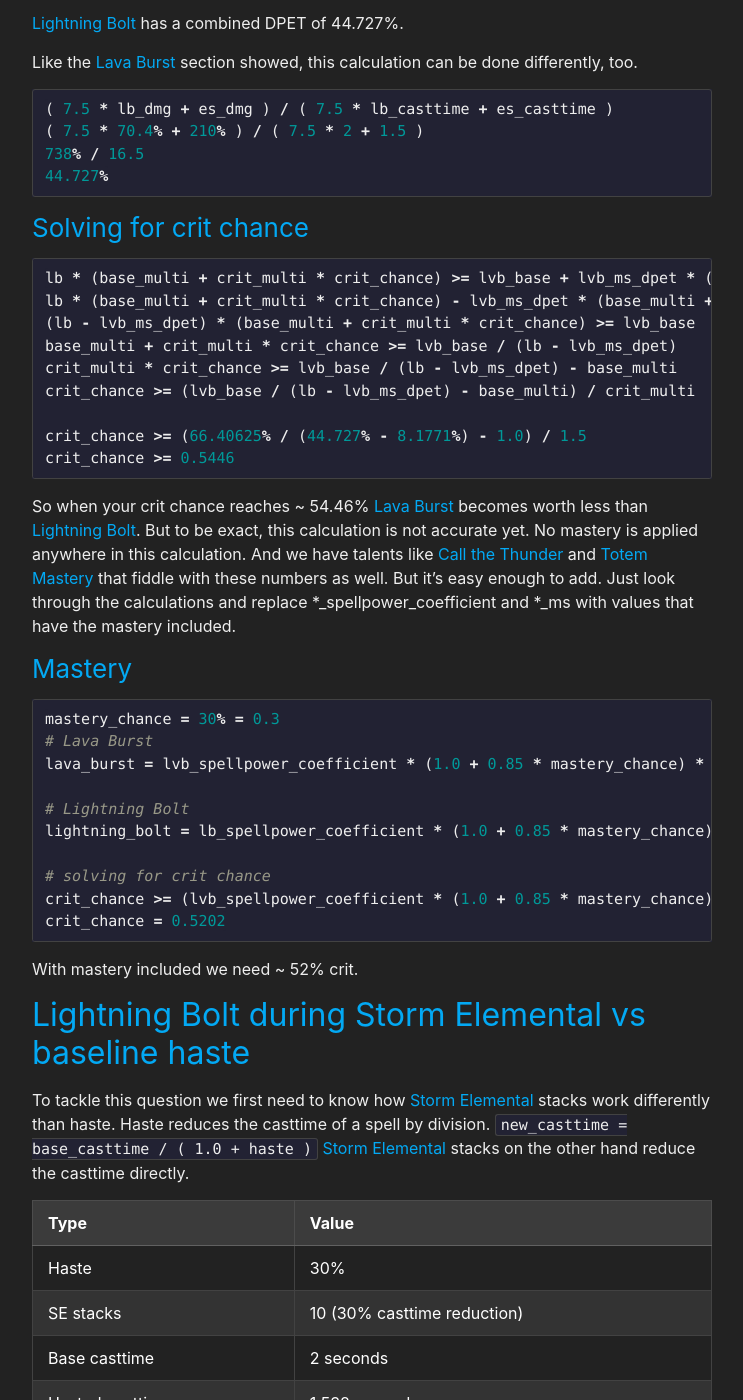
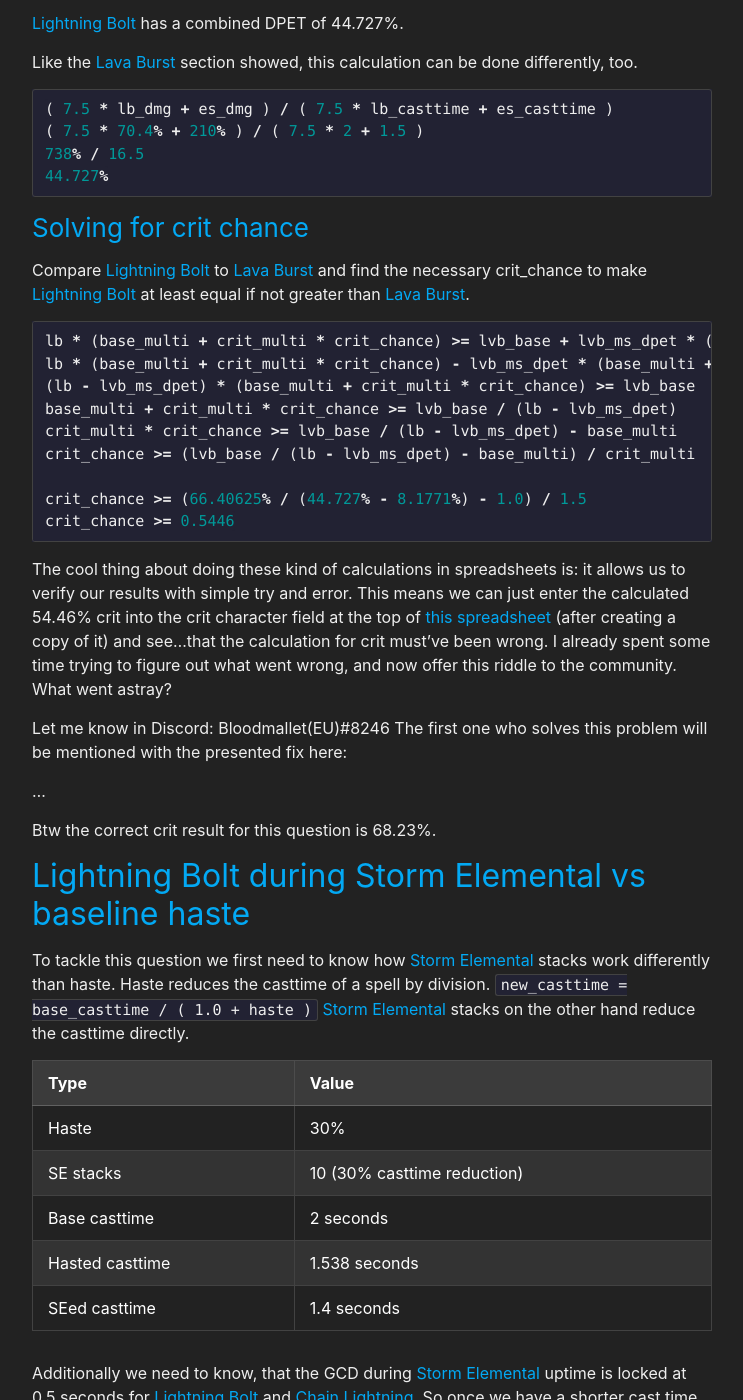
Before and after one commit to stormearthandlava/stormearthandlava.github.io, a Jekyll site: the page built from blog/_posts/2018-12-27-spell-comparisons.md, in a window 1280 px wide and 1400 px high, scrolled down 2603 px. Shown: the whole window, without its empty margins (268-1011 px from the left). Built offline with Jekyll 4.4.1, drawn with Linux system fonts in a browser that asks for light colours; a script that is not in the unit is left out; some of the changed text lies outside the part shown.

Commit message:
delete mastery section, show wrong crit calc, add spreadsheets

````diff
--- a/blog/_posts/2018-12-27-spell-comparisons.md
+++ b/blog/_posts/2018-12-27-spell-comparisons.md
@@ -134,6 +134,8 @@ Like the {{ site.data.spell.lvb }} section showed, this calculation can be done
 
 ### Solving for crit chance
 
+Compare {{ site.data.spell.lb }} to {{ site.data.spell.lvb }} and find the necessary crit_chance to make {{ site.data.spell.lb }} at least equal if not greater than {{ site.data.spell.lvb }}.
+
 ```python
 lb * (base_multi + crit_multi * crit_chance) >= lvb_base + lvb_ms_dpet * (base_multi + crit_multi * crit_chance)
 lb * (base_multi + crit_multi * crit_chance) - lvb_ms_dpet * (base_multi + crit_multi * crit_chance) >= lvb_base
@@ -146,29 +148,16 @@ crit_chance >= (66.40625% / (44.727% - 8.1771%) - 1.0) / 1.5
 crit_chance >= 0.5446
 ```
 
-So when your crit chance reaches ~ 54.46% {{ site.data.spell.lvb }} becomes worth less than {{ site.data.spell.lb }}.
-But to be exact, this calculation is not accurate yet.
-No mastery is applied anywhere in this calculation. And we have talents like {{ site.data.talent.ctt }} and {{ site.data.talent.tm }} that fiddle with these numbers as well.
-But it's easy enough to add.
-Just look through the calculations and replace  *_spellpower_coefficient and *_ms with values that have the mastery included.
+The cool thing about doing these kind of calculations in spreadsheets is: it allows us to verify our results with simple try and error.
+This means we can just enter the calculated 54.46% crit into the crit character field at the top of [this spreadsheet](https://docs.google.com/spreadsheets/d/1NcGxqrBb_vGMYm0TgDsWoaIIKkEtiLR-hXJFmzXvmJQ/edit#gid=0) (after creating a copy of it) and see...that the calculation for crit must've been wrong.
+I already spent some time trying to figure out what went wrong, and now offer this riddle to the community.
+What went astray?
 
+Let me know in Discord: Bloodmallet(EU)#8246 The first one who solves this problem will be mentioned with the presented fix here:
 
-### Mastery
+...
 
-```python
-mastery_chance = 30% = 0.3
-# Lava Burst
-lava_burst = lvb_spellpower_coefficient * (1.0 + 0.85 * mastery_chance) * crit_dmg_multiplier / lvb_casttime + (lvb_ms + lvb_o * mastery_chance) / ( es_cost + (lvb_ms + lvb_o * mastery_chance) * es_casttime / lb_casttime ) * ( es_dmg - lvb_spellpower_coefficient * (1.0 + 0.85 * mastery_chance) * crit_dmg_multiplier / lvb_casttime * es_casttime ) / lvb_casttime
-
-# Lightning Bolt
-lightning_bolt = lb_spellpower_coefficient * (1.0 + 0.85 * mastery_chance) / lb_casttime + (lb_ms + lb_o * mastery_chance) / ( es_cost + (lb_ms + lb_o * mastery_chance) * es_casttime / lb_casttime ) * ( es_dmg - lb_dmg * (1.0 + 0.85 * mastery_chance) / lb_casttime * es_casttime ) / lb_casttime
-
-# solving for crit chance
-crit_chance >= (lvb_spellpower_coefficient * (1.0 + 0.85 * mastery_chance) * crit_dmg_multiplier / lvb_casttime / (lightning_bolt - (lvb_ms + lvb_o * mastery_chance) / ( es_cost + (lvb_ms + lvb_o * mastery_chance) * es_casttime / lb_casttime ) * ( es_dmg - lvb_spellpower_coefficient * (1.0 + 0.85 * mastery_chance) * crit_dmg_multiplier / lvb_casttime * es_casttime ) / lvb_casttime) - base_multi) / crit_multi
-crit_chance = 0.5202
-```
-
-With mastery included we need ~ 52% crit.
+Btw the correct crit result for this question is 68.23%.
 
 
 ## Lightning Bolt during Storm Elemental vs baseline haste
@@ -207,10 +196,12 @@ haste >= ( 0.8 - 0.5 ) / 0.5
 haste >= 0.6
 ```
 
-This means: once we have more than 60% haste (looking at you Bloodlust!), {{ site.data.spell.lb }} will be cast faster than our GCD. Breakpoint found.
+This means: once we have more than 60% haste (looking at you Bloodlust!), {{ site.data.spell.lb }} will be cast faster than our GCD with 20 stacks.
+Breakpoint found.
 
-[Spreadsheet with all of the above](https://docs.google.com/spreadsheets/d/1NcGxqrBb_vGMYm0TgDsWoaIIKkEtiLR-hXJFmzXvmJQ/edit#gid=0)
+[My spreadsheet with all of the above](https://docs.google.com/spreadsheets/d/1NcGxqrBb_vGMYm0TgDsWoaIIKkEtiLR-hXJFmzXvmJQ/edit#gid=0)
 
+[Sadozai much better spreadsheet](https://docs.google.com/spreadsheets/d/1cyYenNF4qBuWGaYkXg17h6oBb1ReeTAIPdJI8PmFzGI) (talent checkboxes, better formatting, better structure. It's the Epic to my Uncommon spreadsheet)
 
 **Reminder:** The breakpoints of this post aren't meant to be reached for. This post is purely a nice-to-know!
 
````
